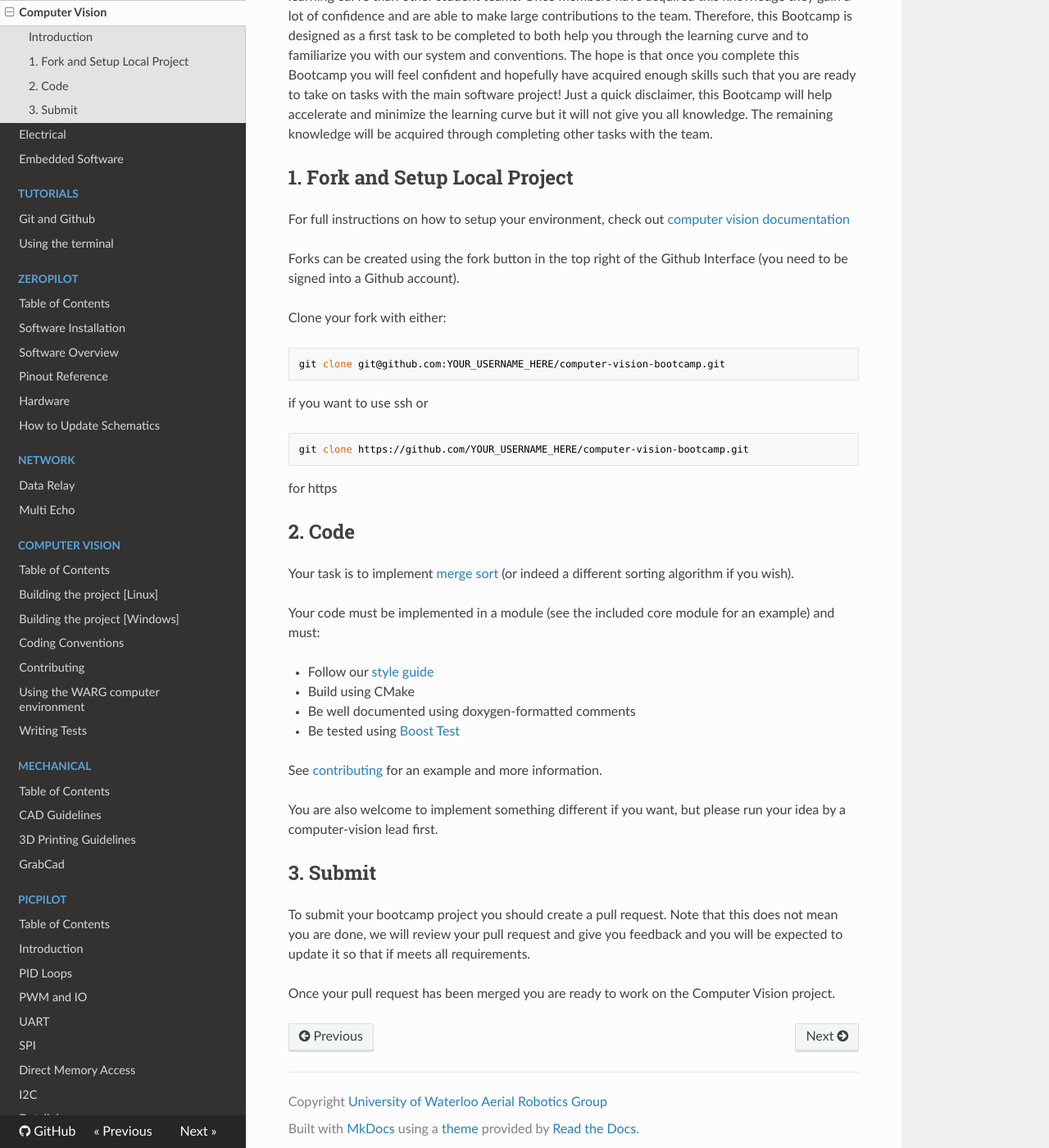
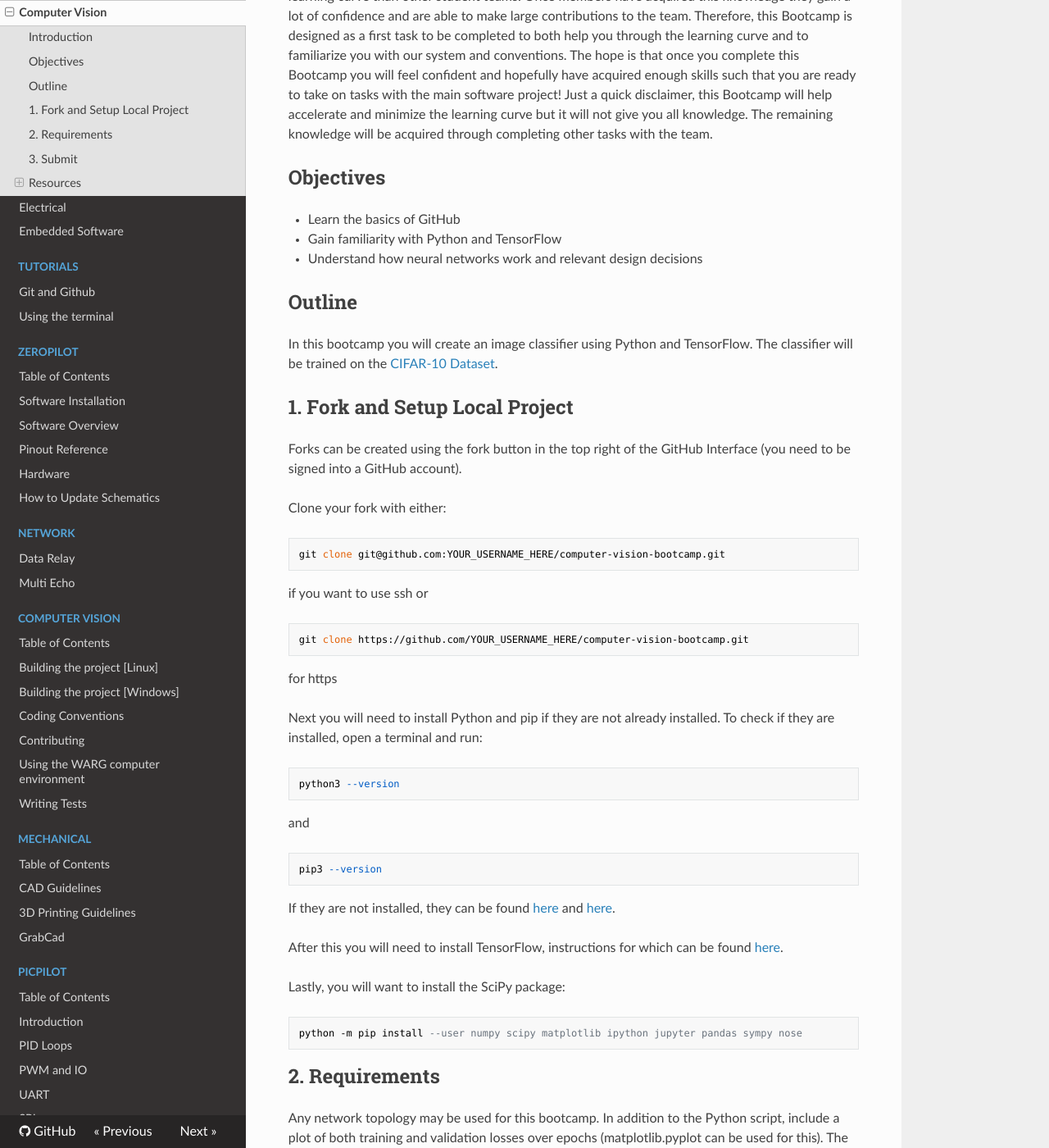
Before and after one commit to UWARG/docs, an MkDocs documentation site: the page built from docs/bootcamp/computer-vision.md, in a window 1280 px wide and 1400 px high, scrolled down 256 px. Shown: the whole window at 82% size. Built offline with MkDocs 1.6.1, drawn with Linux system fonts in a browser that asks for light colours; nearby versions of some CDN libraries; old or Windows-style settings are respelled for this version of MkDocs; some of the changed text lies outside the part shown.

Commit message:
New CV Bootcamp Draft
Changed the objective of the bootcamp.

````diff
--- a/docs/bootcamp/computer-vision.md
+++ b/docs/bootcamp/computer-vision.md
@@ -4,11 +4,19 @@
 
 WARG members often find that joining this team requires more knowledge and has a larger learning curve than other student teams. Once members have acquired this knowledge they gain a lot of confidence and are able to make large contributions to the team. Therefore, this Bootcamp is designed as a first task to be completed to both help you through the learning curve and to familiarize you with our system and conventions. The hope is that once you complete this Bootcamp you will feel confident and hopefully have acquired enough skills such that you are ready to take on tasks with the main software project! Just a quick disclaimer, this Bootcamp will help accelerate and minimize the learning curve but it will not give you all knowledge. The remaining knowledge will be acquired through completing other tasks with the team.
 
+## Objectives
+
+- Learn the basics of GitHub
+- Gain familiarity with Python and TensorFlow
+- Understand how neural networks work and relevant design decisions
+
+## Outline
+
+In this bootcamp you will create an image classifier using Python and TensorFlow. The classifier will be trained on the [CIFAR-10 Dataset](https://www.cs.toronto.edu/~kriz/cifar.html).
+
 ## 1. Fork and Setup Local Project
 
-For full instructions on how to setup your environment, check out [computer vision documentation](/computer-vision/index.md)
-
-Forks can be created using the fork button in the top right of the Github Interface (you need to be signed into a Github account).
+Forks can be created using the fork button in the top right of the GitHub Interface (you need to be signed into a GitHub account).
 
 Clone your fork with either:
 
@@ -22,22 +30,45 @@ git clone https://github.com/YOUR_USERNAME_HERE/computer-vision-bootcamp.git
 ```
 for https
 
+Next you will need to install Python and pip if they are not already installed. To check if they are installed, open a terminal and run:
+```
+python3 --version
+```
+and
+```
+pip3 --version
+```
 
-## 2. Code
-Your task is to implement [merge sort](https://en.wikipedia.org/wiki/Merge_sort) (or indeed a different sorting algorithm if you wish).
+If they are not installed, they can be found [here](https://www.python.org/downloads/) and [here](https://pip.pypa.io/en/stable/installing/).
 
-Your code must be implemented in a module (see the included core module for an example) and must:
+After this you will need to install TensorFlow, instructions for which can be found [here](https://www.tensorflow.org/install/pip).
+
+Lastly, you will want to install the SciPy package:
+```
+python -m pip install --user numpy scipy matplotlib ipython jupyter pandas sympy nose
+```
+
+## 2. Requirements
+
+Any network topology may be used for this bootcamp. In addition to the Python script, include a plot of both training and validation losses over epochs (matplotlib.pyplot can be used for this).
+The code should:
 
 - Follow our [style guide](/computer-vision/Coding-Conventions.md)
-- Build using CMake
-- Be well documented using doxygen-formatted comments
-- Be tested using [Boost Test](/computer-vision/Writing-Tests.md)
-
-See [contributing](/computer-vision/Contributing.md) for an example and more information.
-
-You are also welcome to implement something different if you want, but please run your idea by a computer-vision lead first.
+- Have comments for each process explaining what is occurring at that step and why
+- Actually train
 
 ## 3. Submit
+
 To submit your bootcamp project you should create a pull request. Note that this does not mean you are done, we will review your pull request and give you feedback and you will be expected to update it so that if meets all requirements.
 
 Once your pull request has been merged you are ready to work on the Computer Vision project.
+
+## Resources
+
+#### Python
+
+[PythonProgramming.net](https://pythonprogramming.net/) has tutorials for both python and a variety of machine learning processes. The official documentation for both [Python](https://docs.python.org/3/) and [Matplotlib](https://matplotlib.org/tutorials/index.html) may also be useful.
+
+#### TensorFlow and Neural Networks
+
+The [TensorFlow](https://www.tensorflow.org/tutorials) website has documentation for all of its functions as well as a number of tutorials. Two useful books are [Deep Learning with Python](https://www.manning.com/books/deep-learning-with-python) and [Deep Learning](https://www.deeplearningbook.org/). Deep Learning with Python also has example code found [here](https://github.com/fchollet/deep-learning-with-python-notebooks).
````
